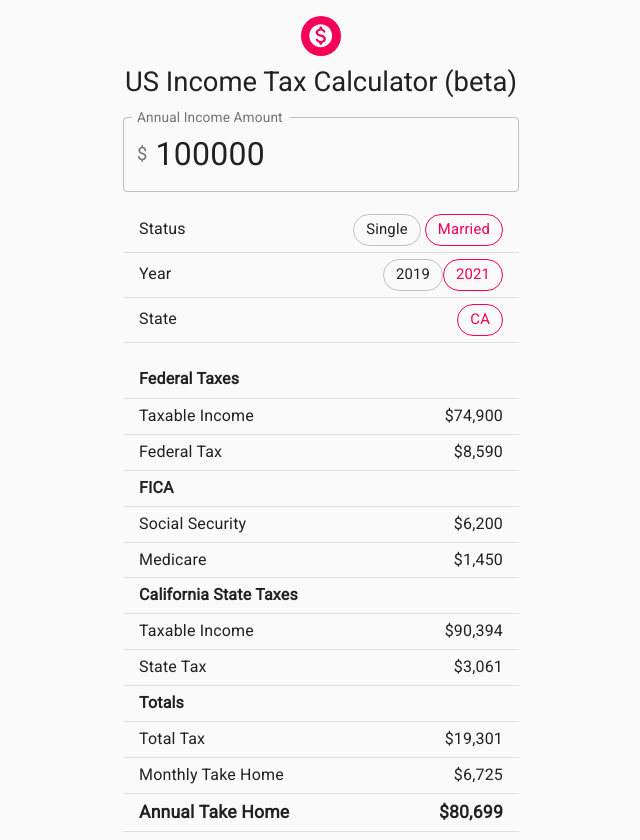
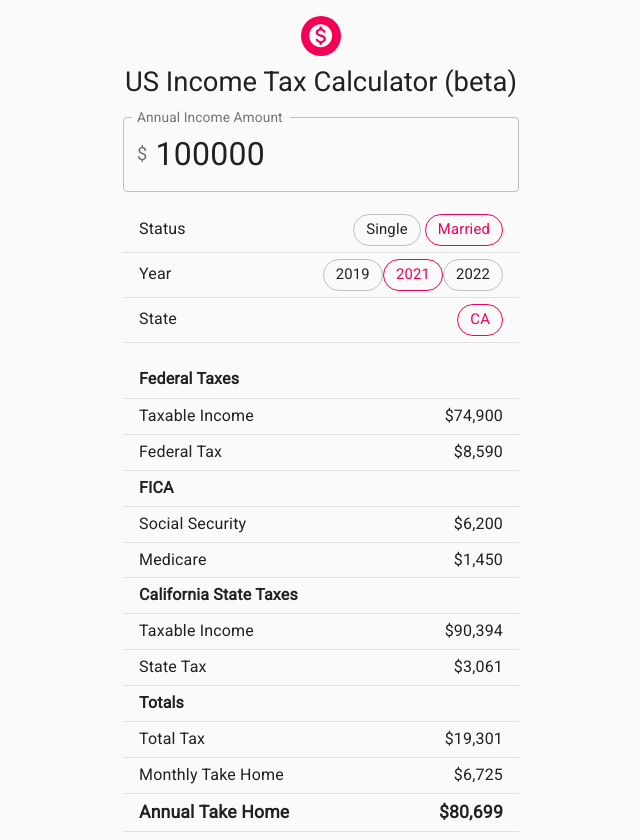
Before and after one commit to maluk/maluk.github.io, a React (Create React App) app: page / in a window 1280 px wide. Shown: the whole page, without its empty margins (319-959 px from the left). Built offline with nearby package versions, Linux system fonts and the light colour scheme.

Commit message:
add 2022

```diff
--- a/src/components/calculatorcomponent.js
+++ b/src/components/calculatorcomponent.js
@@ -112,6 +112,13 @@ class CalculatorComponent extends React.Component {
                                         onClick={this.handleYearClick}
                                         color={this.state.year == '2021' ? 'secondary' : ''}
                                     />
+                                    <Chip
+                                        variant="outlined"
+                                        clickable
+                                        label="2022"
+                                        onClick={this.handleYearClick}
+                                        color={this.state.year == '2022' ? 'secondary' : ''}
+                                    />
                                 </TableCell>
                             </TableRow>
                             <TableRow>
```
